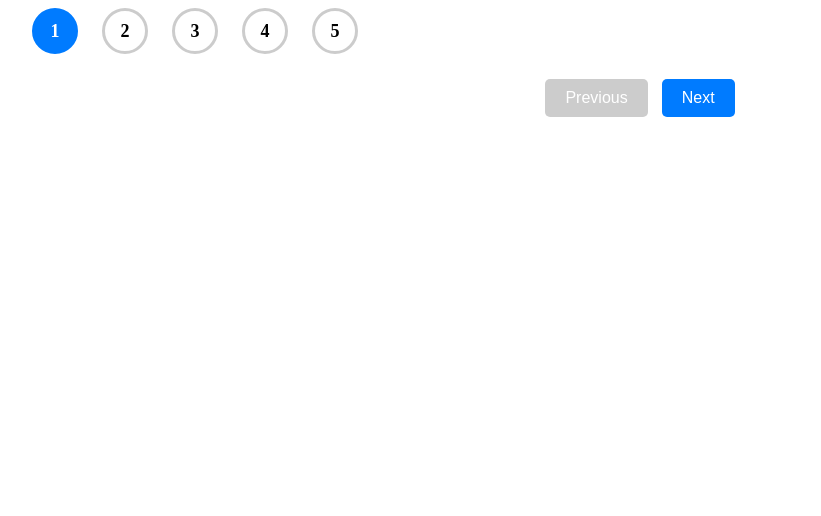
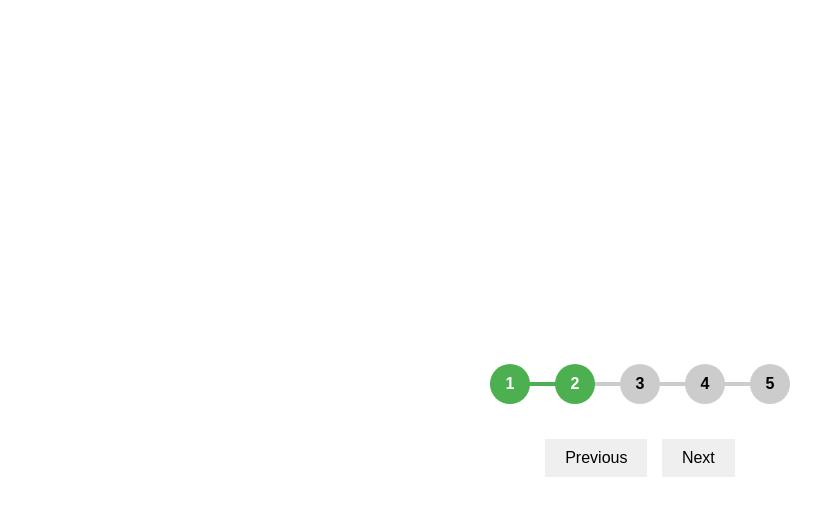
Before and after one commit to acciojob/progress-bar-amritmohan, a website: page main.html in a window 1280 px wide. Both pictures are taken after a click on the button "Next". Shown: the whole page, without its empty margins (0-821 px from the left). Drawn offline with Linux system fonts and the light colour scheme.

Commit message:
created a submission

```diff
--- a/main.html
+++ b/main.html
@@ -1,15 +1,84 @@
 <!DOCTYPE html>
-
-<html>
-
+<html lang="en">
 <head>
-	<link rel="stylesheet" href="styles.css">
+    <meta charset="UTF-8">
+    <meta name="viewport" content="width=device-width, initial-scale=1.0">
+    <title>Progress Bar</title>
+    <style>
+        body {
+            display: flex;
+            justify-content: center;
+            align-items: center;
+            height: 100vh;
+            flex-direction: column;
+            font-family: Arial, sans-serif;
+        }
+        .container {
+            text-align: center;
+        }
+        .progress-container {
+            display: flex;
+            align-items: center;
+            justify-content: space-between;
+            position: relative;
+            width: 300px;
+            margin: 30px auto;
+        }
+        .progress-container::before {
+            content: '';
+            background-color: #ccc;
+            position: absolute;
+            top: 50%;
+            left: 0;
+            width: 100%;
+            height: 4px;
+            transform: translateY(-50%);
+            z-index: -1;
+        }
+        .progress {
+            background-color: #4caf50;
+            position: absolute;
+            top: 50%;
+            left: 0;
+            width: 0;
+            height: 4px;
+            transform: translateY(-50%);
+            transition: 0.4s ease;
+            z-index: -1;
+        }
+        .circle {
+            width: 40px;
+            height: 40px;
+            border-radius: 50%;
+            background-color: #ccc;
+            display: flex;
+            align-items: center;
+            justify-content: center;
+            font-weight: bold;
+            transition: 0.4s ease;
+        }
+        .circle.active {
+            background-color: #4caf50;
+            color: white;
+        }
+        .buttons {
+            margin-top: 20px;
+        }
+        button {
+            padding: 10px 20px;
+            font-size: 16px;
+            border: none;
+            cursor: pointer;
+            margin: 5px;
+        }
+        button:disabled {
+            background-color: #ccc;
+            cursor: not-allowed;
+        }
+    </style>
 </head>
-
 <body>
-	<!-- the entire body must be written by student -->
-
-	<div class="container">
+    <div class="container">
         <div class="progress-container">
             <div class="progress" id="progress"></div>
             <div class="circle active" id="circle-1">1</div>
@@ -23,7 +92,43 @@
             <button id="next">Next</button>
         </div>
     </div>
-    <script src="./script.js"></script>
+    <script>
+        const circles = document.querySelectorAll('.circle');
+        const progress = document.getElementById('progress');
+        const nextButton = document.getElementById('next');
+        const prevButton = document.getElementById('prev');
+        let currentActive = 1;
+
+        nextButton.addEventListener('click', () => {
+            currentActive++;
+            if (currentActive > circles.length) {
+                currentActive = circles.length;
+            }
+            update();
+        });
+
+        prevButton.addEventListener('click', () => {
+            currentActive--;
+            if (currentActive < 1) {
+                currentActive = 1;
+            }
+            update();
+        });
+
+        function update() {
+            circles.forEach((circle, index) => {
+                if (index < currentActive) {
+                    circle.classList.add('active');
+                } else {
+                    circle.classList.remove('active');
+                }
+            });
+
+            progress.style.width = ((currentActive - 1) / (circles.length - 1)) * 100 + '%';
+
+            prevButton.disabled = currentActive === 1;
+            nextButton.disabled = currentActive === circles.length;
+        }
+    </script>
 </body>
-
 </html>
--- a/script.js
+++ b/script.js
@@ -1,46 +1,46 @@
-//your JS code here. If required.
+// //your JS code here. If required.
 
-document.addEventListener("DOMContentLoaded", () => {
-    const circles = document.querySelectorAll(".circle");
-    const progressLine = document.querySelector(".progress-line");
-    const nextBtn = document.getElementById("next");
-    const prevBtn = document.getElementById("prev");
+// document.addEventListener("DOMContentLoaded", () => {
+//     const circles = document.querySelectorAll(".circle");
+//     const progressLine = document.querySelector(".progress-line");
+//     const nextBtn = document.getElementById("next");
+//     const prevBtn = document.getElementById("prev");
 
-    if (!nextBtn || !prevBtn || !progressLine || circles.length === 0) {
-        console.error("Some elements are missing from the DOM.");
-        return;
-    }
+//     if (!nextBtn || !prevBtn || !progressLine || circles.length === 0) {
+//         console.error("Some elements are missing from the DOM.");
+//         return;
+//     }
 
-    let currentStep = 1;
+//     let currentStep = 1;
 
-    function updateProgress() {
-        // Activate/deactivate circles
-        circles.forEach((circle, index) => {
-            circle.classList.toggle("active", index < currentStep);
-        });
+//     function updateProgress() {
+//         // Activate/deactivate circles
+//         circles.forEach((circle, index) => {
+//             circle.classList.toggle("active", index < currentStep);
+//         });
 
-        // Adjust progress line
-        progressLine.style.width = `${((currentStep - 1) / (circles.length - 1)) * 100}%`;
+//         // Adjust progress line
+//         progressLine.style.width = `${((currentStep - 1) / (circles.length - 1)) * 100}%`;
 
-        // Enable or disable buttons
-        prevBtn.disabled = currentStep === 1;
-        nextBtn.disabled = currentStep === circles.length;
-    }
+//         // Enable or disable buttons
+//         prevBtn.disabled = currentStep === 1;
+//         nextBtn.disabled = currentStep === circles.length;
+//     }
 
-    nextBtn.addEventListener("click", () => {
-        if (currentStep < circles.length) {
-            currentStep++;
-            updateProgress();
-        }
-    });
+//     nextBtn.addEventListener("click", () => {
+//         if (currentStep < circles.length) {
+//             currentStep++;
+//             updateProgress();
+//         }
+//     });
 
-    prevBtn.addEventListener("click", () => {
-        if (currentStep > 1) {
-            currentStep--;
-            updateProgress();
-        }
-    });
+//     prevBtn.addEventListener("click", () => {
+//         if (currentStep > 1) {
+//             currentStep--;
+//             updateProgress();
+//         }
+//     });
 
-    // Initialize UI state
-    updateProgress();
-});
+//     // Initialize UI state
+//     updateProgress();
+// });
--- a/styles.css
+++ b/styles.css
@@ -1,5 +1,5 @@
 /*  your css code here. If applicable */
-
+/*
 .container {
     text-align: center;
 }
@@ -59,3 +59,4 @@ button:disabled {
     background-color: #ccc;
     cursor: not-allowed;
 }
+ */
```
